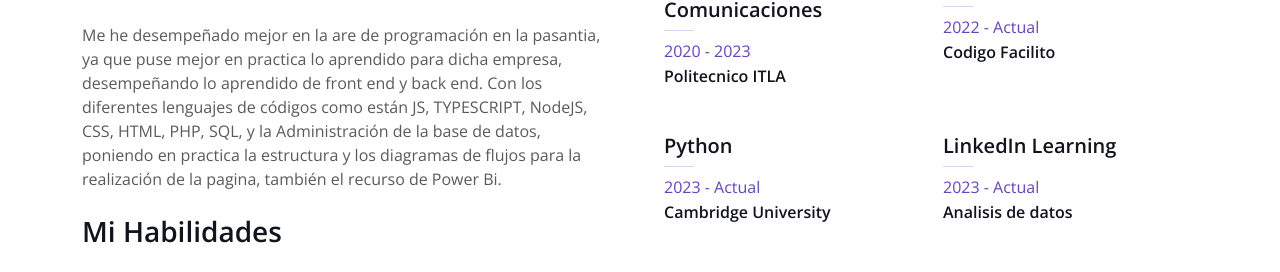
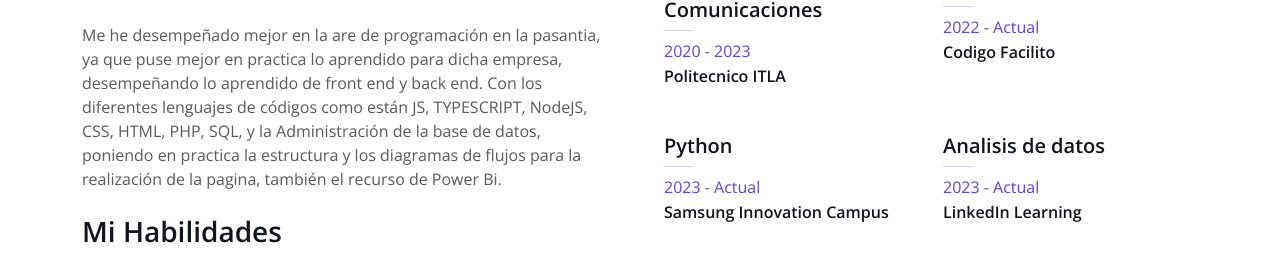
Before and after one commit to kimetsu23/portafolio, a plain HTML site: page index.html in a window 1280 px wide. Both pictures are taken after a click on the button "Educacion". Shown: the part 3428-3700 px from the top of the page. Drawn offline with nearby package versions, Linux system fonts and the light colour scheme; files that its build step writes are made by us from their sources.

Commit message:
Update index.html

```diff
--- a/index.html
+++ b/index.html
@@ -411,13 +411,13 @@
                                     <h5>Python</h5>
                                     <hr class="text-primary my-2">
                                     <p class="text-primary mb-1">2023 - Actual</p>
-                                    <h6 class="mb-0">Cambridge University</h6>
+                                    <h6 class="mb-0">Samsung Innovation Campus</h6>
                                 </div>
                                 <div class="col-sm-6">
-                                    <h5>LinkedIn Learning</h5>
+                                    <h5>Analisis de datos</h5>
                                     <hr class="text-primary my-2">
                                     <p class="text-primary mb-1">2023 - Actual</p>
-                                    <h6 class="mb-0">Analisis de datos</h6>
+                                    <h6 class="mb-0">LinkedIn Learning</h6>
                                 </div>
                             </div>
                         </div>
```
